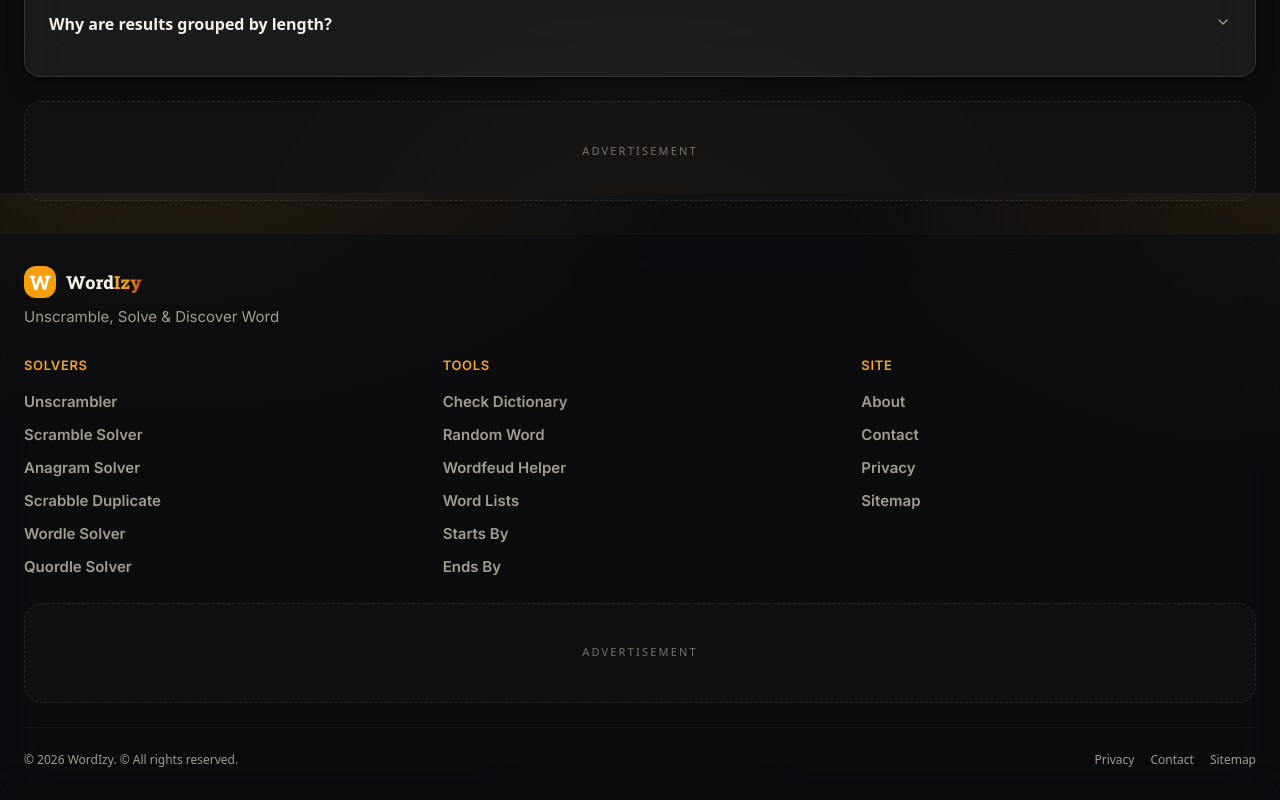
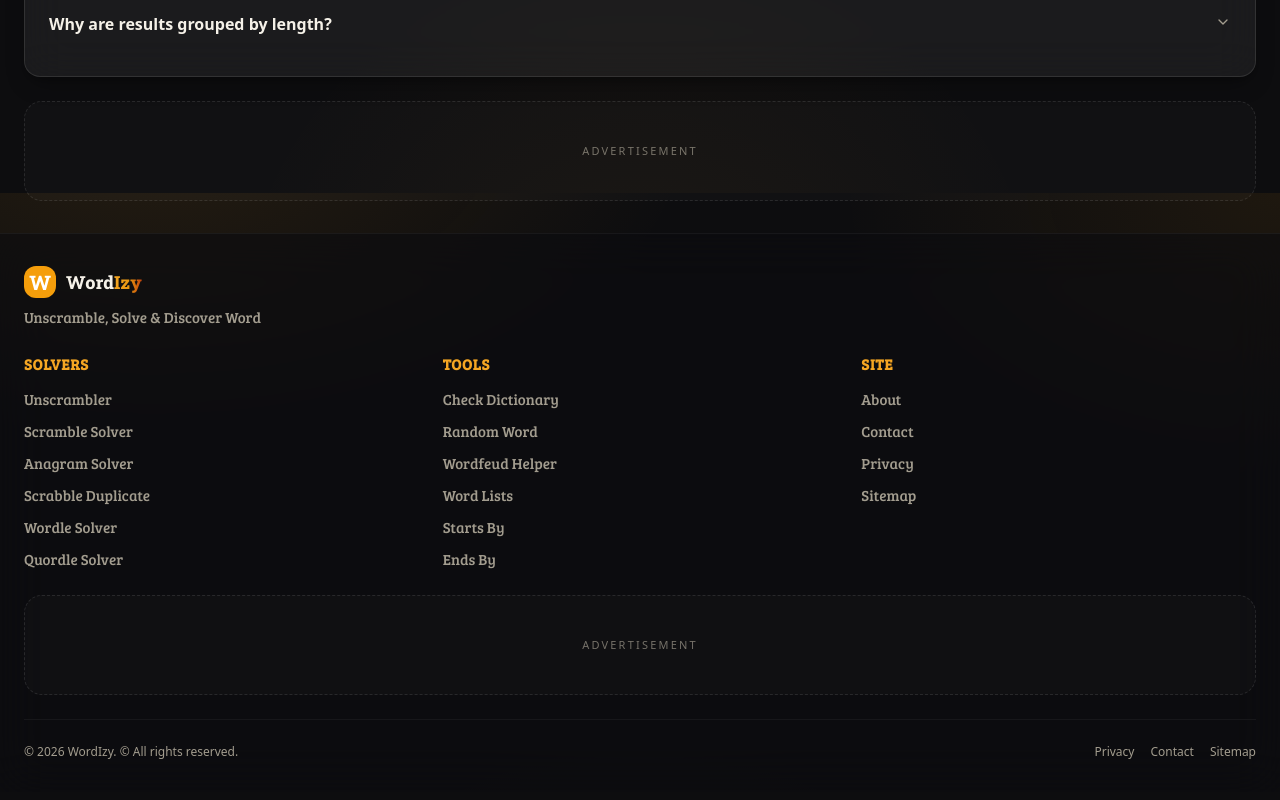
Before and after one commit to Foster06/wordIzy-1, a Next.js app: page / in a window 1280 px wide. Shown: the part 1407-2207 px from the top of the page. Built offline with nearby package versions, Linux system fonts and the light colour scheme.

Commit message:
6c7a0309-3d94-4f59-86d9-e75e05bb70fa

```diff
--- a/src/components/site/site-footer.tsx
+++ b/src/components/site/site-footer.tsx
@@ -7,7 +7,8 @@ import { AdSlot } from "./ad-slot";
 import { Logo } from "./logo";
 
 /** Footer with SOLVERS / TOOLS / SITE — 3-column grid, always visible.
- *  Brand name + description on top, copyright bottom left. */
+ *  Brand name + description on top, copyright bottom left.
+ *  All text uses Bree Serif 15px. */
 export function SiteFooter() {
   const { navigate } = useHashRoute();
   const { t } = useLanguage();
@@ -21,7 +22,7 @@ export function SiteFooter() {
             <Logo size="sm" />
             <span className="text-lg font-roboto-slab">Word<span className="text-gradient-brand">Izy</span></span>
           </div>
-          <p className="page-subtitle !text-[15px] text-muted-foreground max-w-2xl">
+          <p className="font-bree !text-[15px] text-muted-foreground max-w-2xl">
             Unscramble, Solve &amp; Discover Word
           </p>
         </div>
@@ -33,7 +34,7 @@ export function SiteFooter() {
             const labelKey = GROUP_LABELS[group];
             return (
               <div key={group}>
-                <h3 className="nav-item !text-[11px] sm:!text-[13px] !font-semibold uppercase tracking-wider mb-2 sm:mb-3 text-brand">
+                <h3 className="font-bree !text-[15px] !font-semibold uppercase tracking-wider mb-2 sm:mb-3 text-brand">
                   {t.nav[labelKey]}
                 </h3>
                 <ul className="space-y-1.5 sm:space-y-2">
@@ -41,7 +42,7 @@ export function SiteFooter() {
                     <li key={r.id}>
                       <button
                         onClick={() => navigate(r.hash)}
-                        className="nav-item !text-[12px] sm:!text-[15px] text-muted-foreground hover:text-brand transition-colors text-left break-words"
+                        className="font-bree !text-[15px] text-muted-foreground hover:text-brand transition-colors text-left break-words"
                       >
                         {t.nav[r.labelKey]}
                       </button>
```
